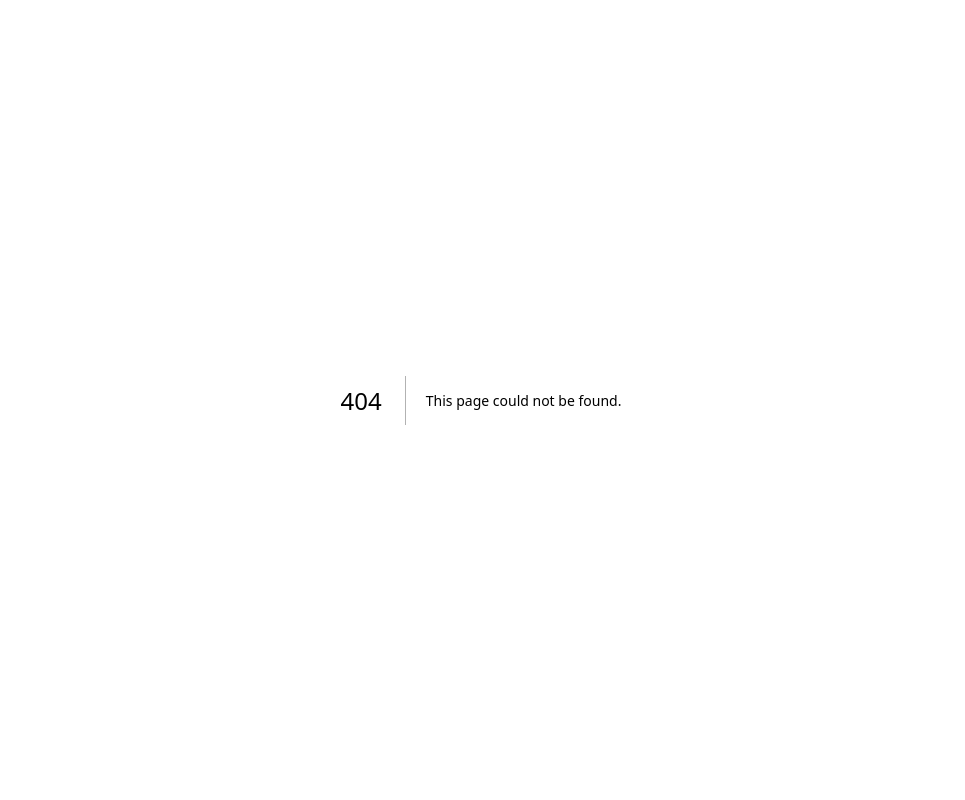
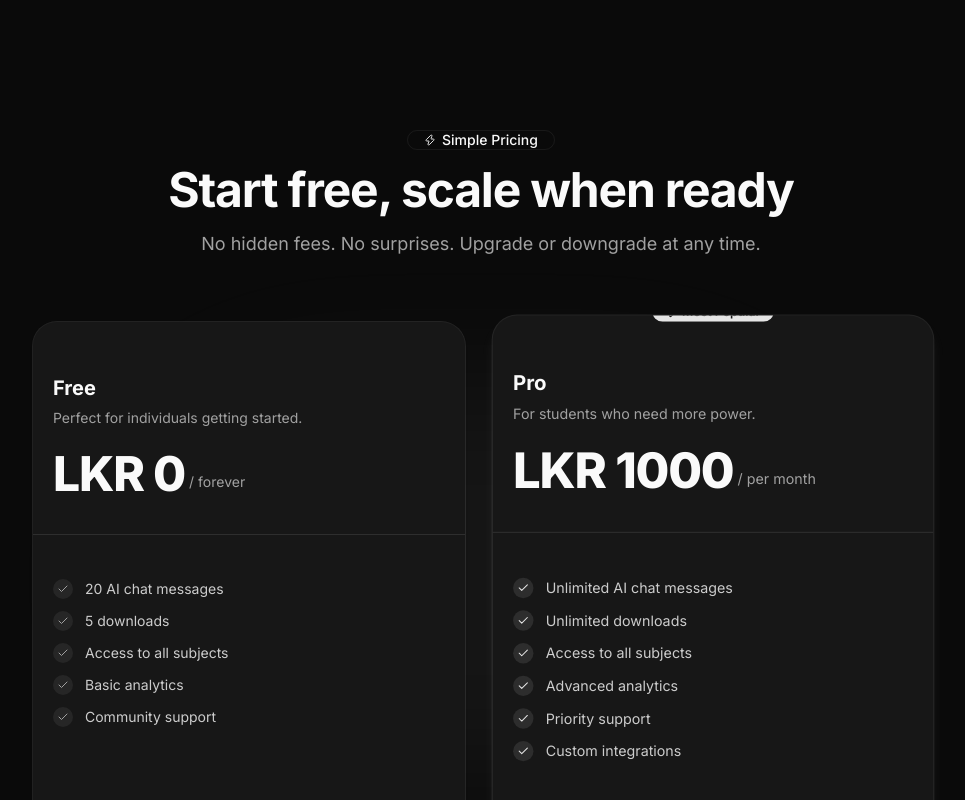
Before and after one commit to SasankaAE/studyflow, a Next.js app: page /pricing in a window 1280 px wide. Before the commit this address had no page. Shown: the top 800 px of the page, without its empty margins (159-1124 px from the left). Built offline with nearby package versions, Linux system fonts and the light colour scheme.

Commit message:
fix: update upgrade button link to redirect to pricing page and add pricing page component

```diff
--- a/app/dashboard/page.tsx
+++ b/app/dashboard/page.tsx
@@ -172,7 +172,7 @@ export default function OverviewPage() {
           <Button
             size="sm"
             className="w-full sm:w-auto"
-            onClick={() => router.push("/components/price.tsx")}
+            onClick={() => router.push("/pricing")}
           >
             Upgrade to Pro
           </Button>
--- /dev/null
+++ b/app/pricing/page.tsx
@@ -0,0 +1,6 @@
+// app/pricing/page.tsx
+import { PricingSection } from "@/components/price"
+
+export default function PricingPage() {
+  return <PricingSection />;
+}
```
